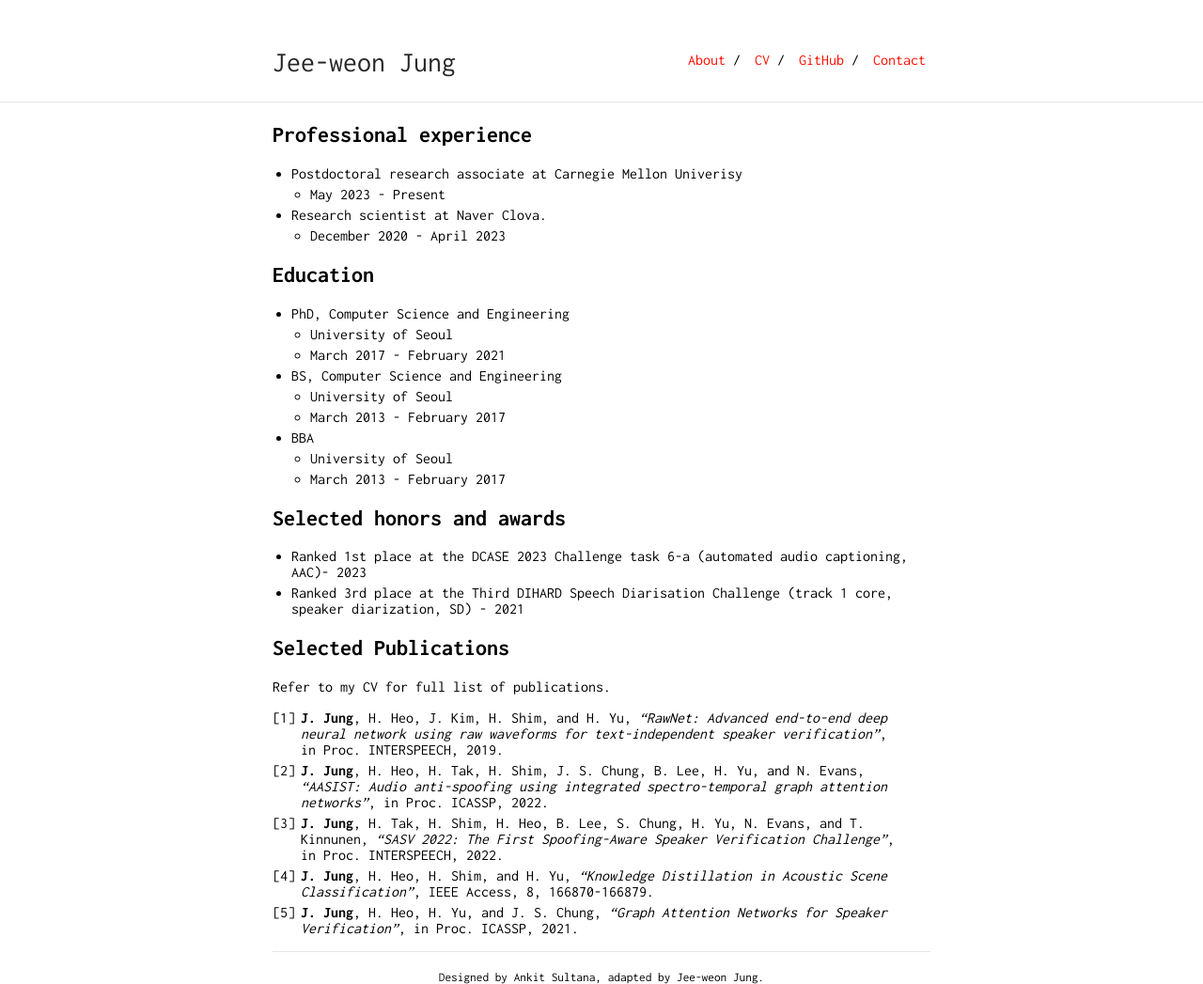
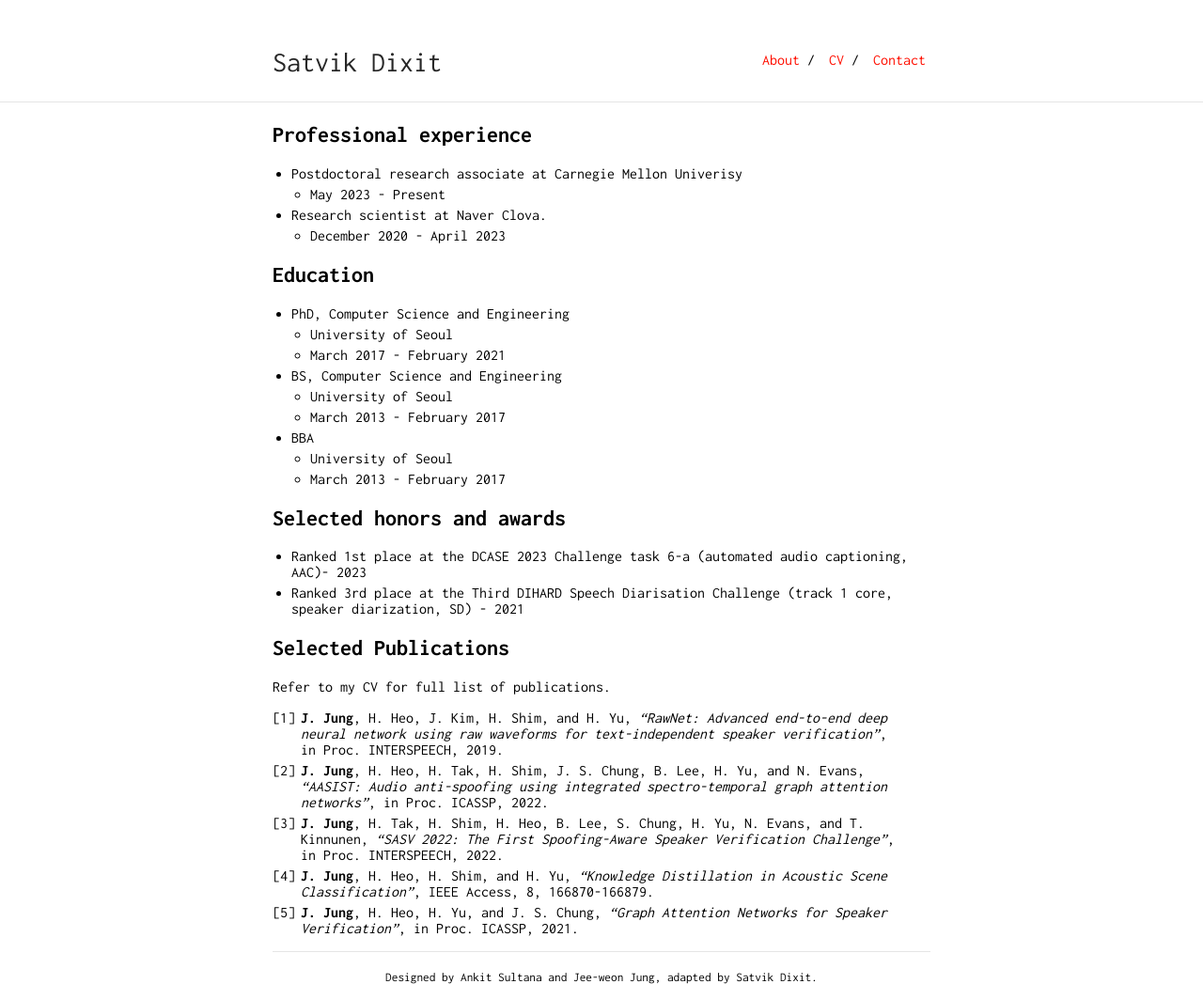
Before and after one commit to satvik-dixit/satvik-dixit.github.io, a Jekyll site: the page built from index.md, in a window 1280 px wide. Shown: the whole page at 94% size. Built offline with Jekyll 4.4.1, drawn with Linux system fonts in a browser that asks for light colours.

Commit message:
Update _config.yml

```diff
--- a/_config.yml
+++ b/_config.yml
@@ -1,15 +1,14 @@
-title: Jee-weon Jung
-url: "https://jungjee.github.io"
+title: Satvik Dixit
+url: "https://satvikd.github.io"
 baseurl: ""
 
 markdown: kramdown
-#ins_logo: "./bits-logo.png"
 
 tracking_id: #
 
 footer: yes
 footer_url: "https://github.com/ankitsultana"
-footer_text: "Designed by Ankit Sultana, adapted by Jee-weon Jung."
+footer_text: "Designed by Ankit Sultana and Jee-weon Jung, adapted by Satvik Dixit."
 
 sass:
     style: compressed
@@ -19,8 +18,6 @@ nav:
  - name: "About"
    link: "./"
  - name: "CV"
-   link: "CV_Jee-weon_Jung.pdf"
- - name: "GitHub"
-   link: "https://github.com/Jungjee"
+   link: "Satvikdixit_CV.pdf"
  - name: "Contact"
    link: "contact"
```
